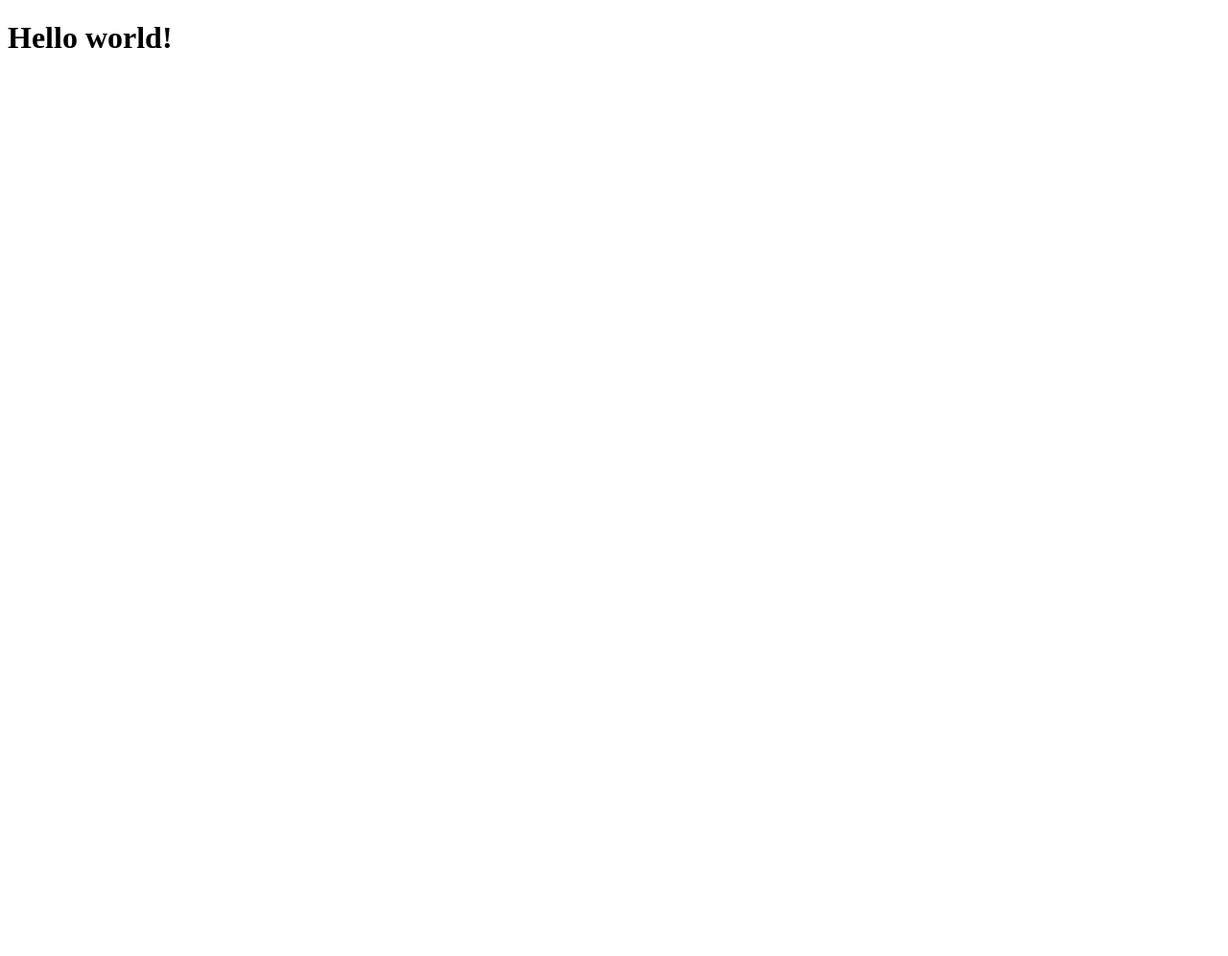
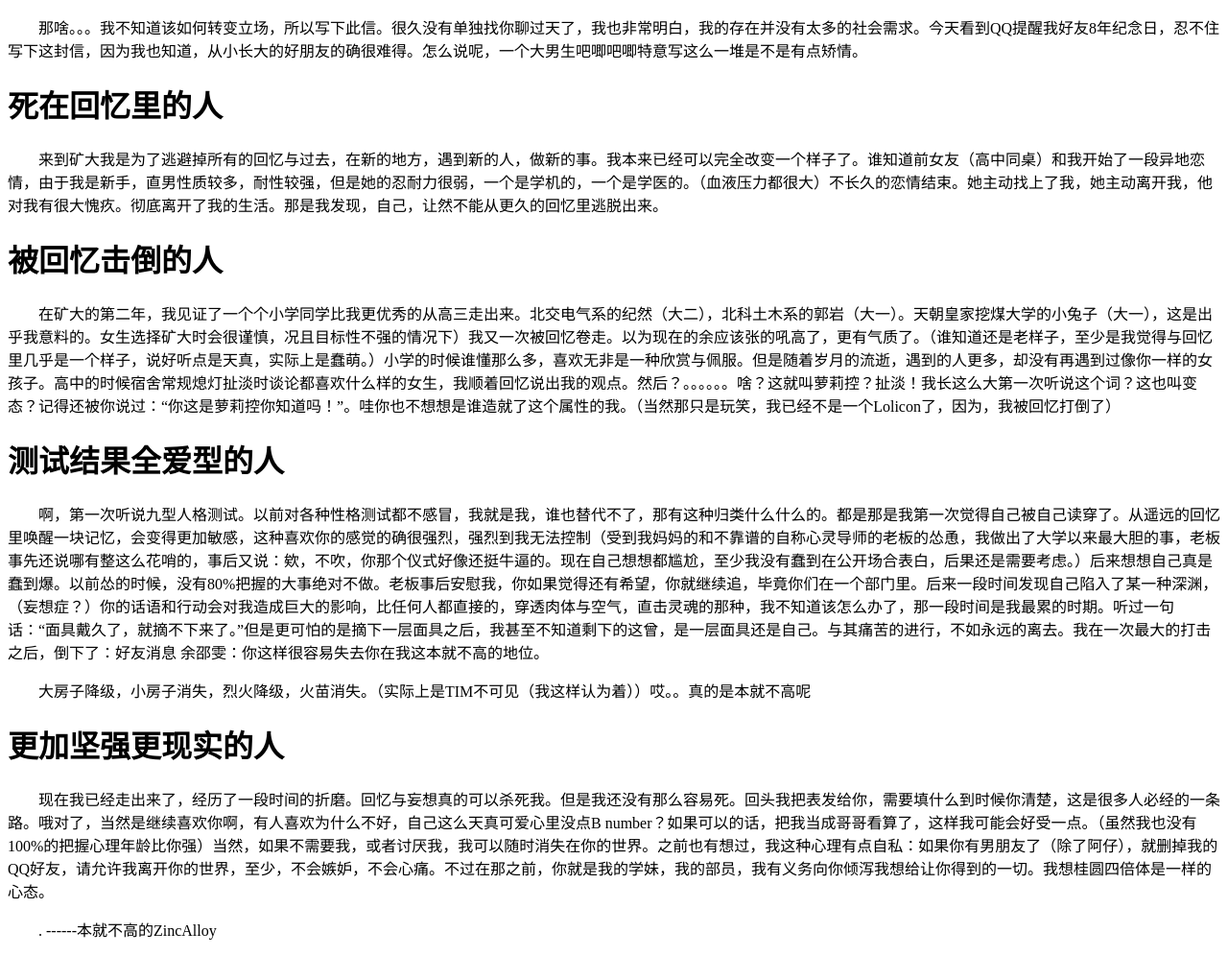
Before and after one commit to ZincAlloy001/ZincAlloy.github.io, a plain HTML site: page index.html in a window 1280 px wide. Shown: the whole page at 96% size. Before the commit the page ends 800 px from the top, so only its background shows below. Drawn offline with Linux system fonts and the light colour scheme.

Commit message:
Update index.html

```diff
--- a/index.html
+++ b/index.html
@@ -1,9 +1,22 @@
 <!DOCTYPE html>
 <html>
 	<head>
-		<title>标题</title>
+		<title>致世界上最可爱的人</title>
 	</head>
+	<style type="text/css">
+p{ text-indent:2em;}
+</style>
 	<body>
-		<h1>Hello world!</h1>
+		<p>那啥。。。我不知道该如何转变立场，所以写下此信。很久没有单独找你聊过天了，我也非常明白，我的存在并没有太多的社会需求。今天看到QQ提醒我好友8年纪念日，忍不住写下这封信，因为我也知道，从小长大的好朋友的确很难得。怎么说呢，一个大男生吧唧吧唧特意写这么一堆是不是有点矫情。</p>
+		<h1>死在回忆里的人</h1>
+		<p>来到矿大我是为了逃避掉所有的回忆与过去，在新的地方，遇到新的人，做新的事。我本来已经可以完全改变一个样子了。谁知道前女友（高中同桌）和我开始了一段异地恋情，由于我是新手，直男性质较多，耐性较强，但是她的忍耐力很弱，一个是学机的，一个是学医的。（血液压力都很大）不长久的恋情结束。她主动找上了我，她主动离开我，他对我有很大愧疚。彻底离开了我的生活。那是我发现，自己，让然不能从更久的回忆里逃脱出来。</p>
+		<h1>被回忆击倒的人</h1>
+		<p>在矿大的第二年，我见证了一个个小学同学比我更优秀的从高三走出来。北交电气系的纪然（大二），北科土木系的郭岩（大一）。天朝皇家挖煤大学的小兔子（大一），这是出乎我意料的。女生选择矿大时会很谨慎，况且目标性不强的情况下）我又一次被回忆卷走。以为现在的余应该张的吼高了，更有气质了。（谁知道还是老样子，至少是我觉得与回忆里几乎是一个样子，说好听点是天真，实际上是蠢萌。）小学的时候谁懂那么多，喜欢无非是一种欣赏与佩服。但是随着岁月的流逝，遇到的人更多，却没有再遇到过像你一样的女孩子。高中的时候宿舍常规熄灯扯淡时谈论都喜欢什么样的女生，我顺着回忆说出我的观点。然后？。。。。。。啥？这就叫萝莉控？扯淡！我长这么大第一次听说这个词？这也叫变态？记得还被你说过：“你这是萝莉控你知道吗！”。哇你也不想想是谁造就了这个属性的我。（当然那只是玩笑，我已经不是一个Lolicon了，因为，我被回忆打倒了）</p>
+		<h1>测试结果全爱型的人</h1>
+		<p>啊，第一次听说九型人格测试。以前对各种性格测试都不感冒，我就是我，谁也替代不了，那有这种归类什么什么的。都是那是我第一次觉得自己被自己读穿了。从遥远的回忆里唤醒一块记忆，会变得更加敏感，这种喜欢你的感觉的确很强烈，强烈到我无法控制（受到我妈妈的和不靠谱的自称心灵导师的老板的怂恿，我做出了大学以来最大胆的事，老板事先还说哪有整这么花哨的，事后又说：欸，不吹，你那个仪式好像还挺牛逼的。现在自己想想都尴尬，至少我没有蠢到在公开场合表白，后果还是需要考虑。）后来想想自己真是蠢到爆。以前怂的时候，没有80%把握的大事绝对不做。老板事后安慰我，你如果觉得还有希望，你就继续追，毕竟你们在一个部门里。后来一段时间发现自己陷入了某一种深渊，（妄想症？）你的话语和行动会对我造成巨大的影响，比任何人都直接的，穿透肉体与空气，直击灵魂的那种，我不知道该怎么办了，那一段时间是我最累的时期。听过一句话：“面具戴久了，就摘不下来了。”但是更可怕的是摘下一层面具之后，我甚至不知道剩下的这曾，是一层面具还是自己。与其痛苦的进行，不如永远的离去。我在一次最大的打击之后，倒下了：好友消息  余邵雯：你这样很容易失去你在我这本就不高的地位。</p>
+		<p>大房子降级，小房子消失，烈火降级，火苗消失。（实际上是TIM不可见（我这样认为着））哎。。真的是本就不高呢</p>
+		<h1>更加坚强更现实的人</h1>
+		<p>现在我已经走出来了，经历了一段时间的折磨。回忆与妄想真的可以杀死我。但是我还没有那么容易死。回头我把表发给你，需要填什么到时候你清楚，这是很多人必经的一条路。哦对了，当然是继续喜欢你啊，有人喜欢为什么不好，自己这么天真可爱心里没点B number？如果可以的话，把我当成哥哥看算了，这样我可能会好受一点。（虽然我也没有100%的把握心理年龄比你强）当然，如果不需要我，或者讨厌我，我可以随时消失在你的世界。之前也有想过，我这种心理有点自私：如果你有男朋友了（除了阿仔），就删掉我的QQ好友，请允许我离开你的世界，至少，不会嫉妒，不会心痛。不过在那之前，你就是我的学妹，我的部员，我有义务向你倾泻我想给让你得到的一切。我想桂圆四倍体是一样的心态。</p>
+		<p>.                                                              ------本就不高的ZincAlloy</p>
 	</body>
 </html>
```
